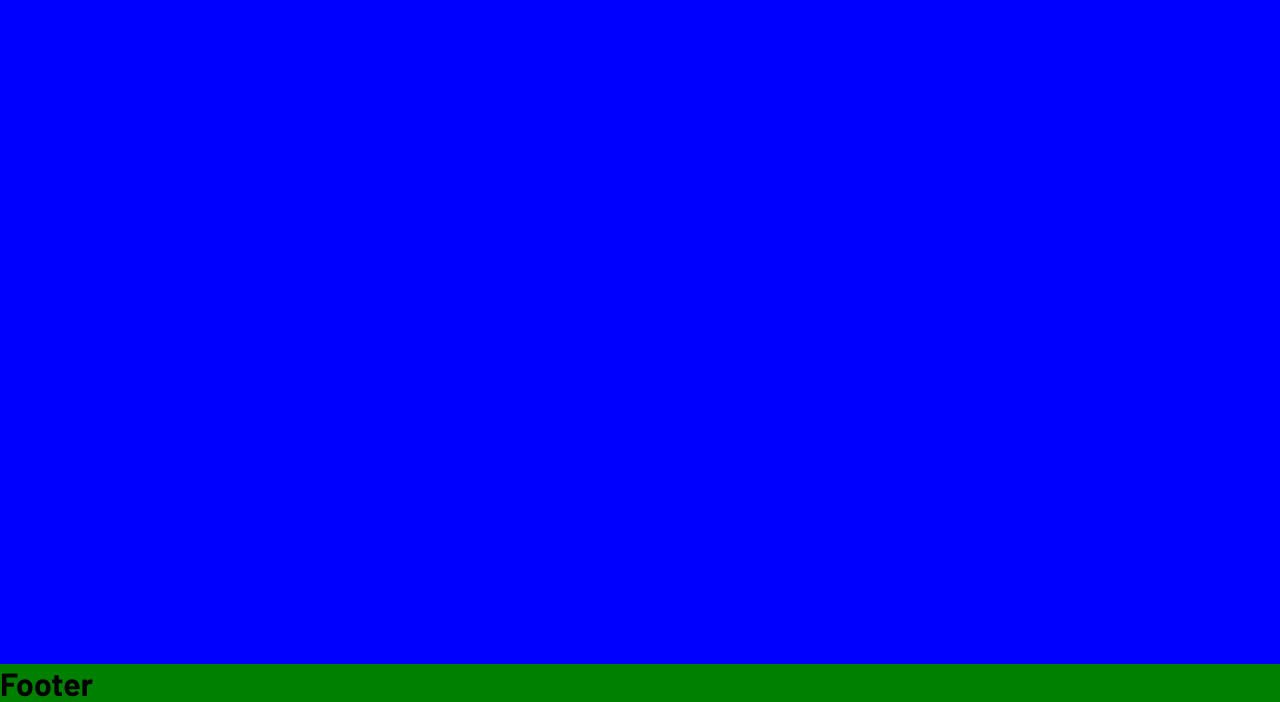
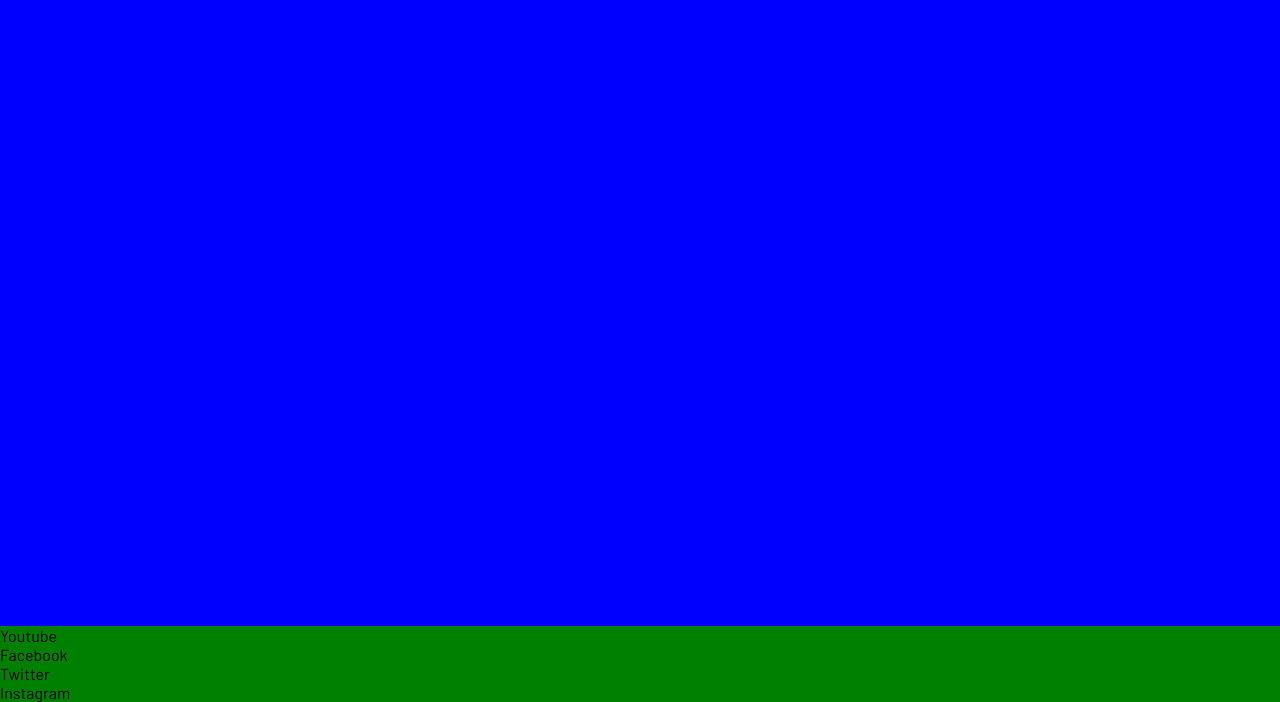
Before and after one commit to Precursorr/Astronomy-Portfolio-1, a plain HTML site: page index.html in a window 1280 px wide. Shown: the part 98-800 px from the top of the page. Drawn offline with Linux system fonts and the light colour scheme.

Commit message:
Add a list of socials to the footer.

```diff
--- a/index.html
+++ b/index.html
@@ -33,7 +33,12 @@
 
     <!-- Footer -->
     <footer>
-        <h1>Footer</h1>
+        <ul>
+            <li>Youtube</li>
+            <li>Facebook</li>
+            <li>Twitter</li>
+            <li>Instagram</li>
+        </ul>
     </footer>
 
 </body>
```
